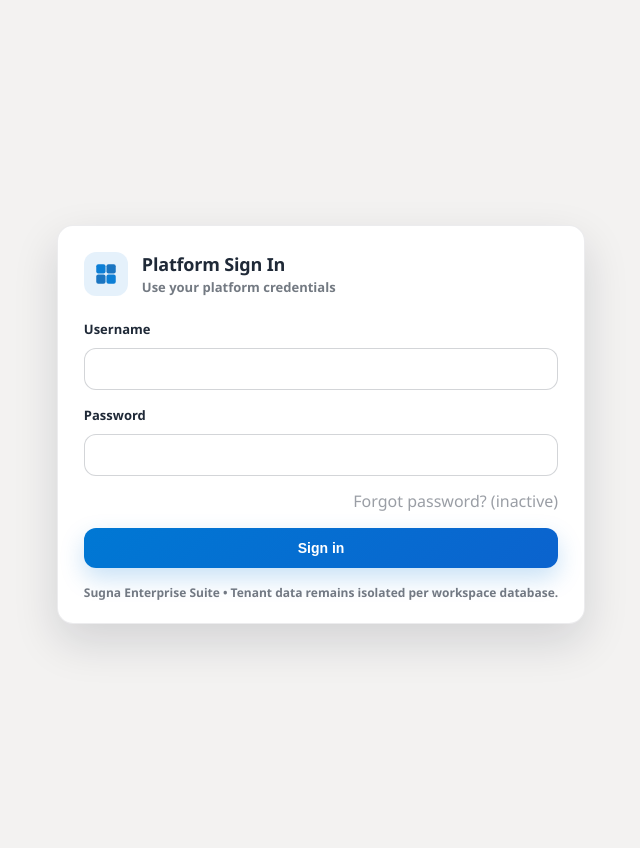
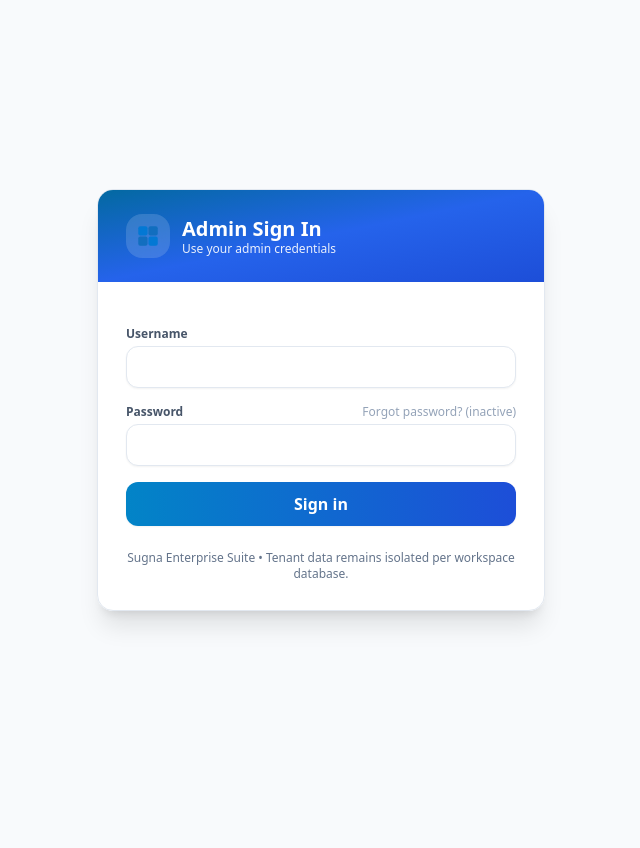
Before and after one commit to omaradad12/sugna-enterprise-suite, a Django app: page /admin/login/ in a window 1280 px wide. Shown: the whole page, without its empty margins (319-959 px from the left). After the commit the page ends 626 px from the top, so only its background shows below. Run offline with Django 4.2, Linux system fonts and the light colour scheme; parts of the project's set-up code (start-up, migrations or seed data) failed here and were passed over; some libraries are stand-ins or nearby versions.

Commit message:
your update

```diff
--- a/platform_dashboard/templates/platform_dashboard/platform_login.html
+++ b/platform_dashboard/templates/platform_dashboard/platform_login.html
@@ -5,14 +5,14 @@
     <meta charset="UTF-8">
     <title>Sugna Platform Login</title>
     <meta name="viewport" content="width=device-width, initial-scale=1.0">
-    <link rel="stylesheet" href="{% static 'css/platform_login.css' %}">
+    <script src="https://cdn.tailwindcss.com"></script>
   </head>
-  <body>
-    <div class="ps-login-page">
-      <main class="ps-login-right">
-        <div class="ps-login-card" role="region" aria-label="Platform sign in" style="max-width: 520px;">
-            <div class="ps-login-card-header">
-              <div class="ps-login-card-mark" aria-hidden="true">
+  <body class="min-h-screen bg-slate-50 flex items-center justify-center px-4 py-10">
+    <div class="w-full max-w-md">
+      <div class="bg-white/95 border border-slate-200 rounded-2xl shadow-xl overflow-hidden">
+        <div class="px-7 py-6 bg-gradient-to-br from-sky-700 via-blue-600 to-blue-700 text-white">
+          <div class="flex items-center gap-3">
+            <div class="w-11 h-11 rounded-2xl bg-white/15 backdrop-blur flex items-center justify-center" aria-hidden="true">
               <svg xmlns="http://www.w3.org/2000/svg" width="26" height="26" viewBox="0 0 28 28" fill="none">
                 <rect x="3.5" y="3.5" width="10" height="10" rx="2.2" fill="rgba(0,120,212,0.95)"/>
                 <rect x="14.5" y="3.5" width="10" height="10" rx="2.2" fill="rgba(16,110,190,0.95)"/>
@@ -21,21 +21,28 @@
               </svg>
             </div>
             <div>
-                <div class="ps-login-card-title">Platform Sign In</div>
-                <div class="ps-login-card-subtitle">Use your platform credentials</div>
+              <div class="text-xl font-semibold leading-tight">
+                {% if request.path == '/admin/login/' %}Admin Sign In{% else %}Platform Sign In{% endif %}
+              </div>
+              <div class="text-xs text-white/90 font-medium">
+                {% if request.path == '/admin/login/' %}Use your admin credentials{% else %}Use your platform credentials{% endif %}
+              </div>
+            </div>
           </div>
         </div>
 
+        <div class="p-7">
           {% if form.errors %}
-              <div class="ps-login-alert" role="alert">
+            <div class="mb-4 rounded-xl border border-rose-200 bg-rose-50 px-4 py-3 text-sm text-rose-700" role="alert">
               Invalid username or password.
             </div>
           {% endif %}
 
-            <form method="post" action="" class="ps-login-form">
+          <form method="post" action="" class="space-y-4">
             {% csrf_token %}
 
-              <label class="ps-login-label" for="id_username">Username</label>
+            <div>
+              <label class="block text-xs font-semibold text-slate-600 mb-1" for="id_username">Username</label>
               <input
                 id="id_username"
                 type="text"
@@ -43,33 +50,36 @@
                 value="{{ form.username.value|default_if_none:'' }}"
                 autocomplete="username"
                 required
-                class="ps-login-input"
+                class="w-full rounded-xl border border-slate-200 bg-white px-3 py-2.5 text-sm shadow-sm focus:border-sky-500 focus:ring-4 focus:ring-sky-200/50 outline-none"
               >
+            </div>
 
-              <label class="ps-login-label" for="id_password">Password</label>
+            <div>
+              <div class="flex items-center justify-between mb-1">
+                <label class="block text-xs font-semibold text-slate-600" for="id_password">Password</label>
+                <span class="text-xs text-slate-400 select-none cursor-not-allowed">Forgot password? (inactive)</span>
+              </div>
               <input
                 id="id_password"
                 type="password"
                 name="{{ form.password.html_name }}"
                 autocomplete="current-password"
                 required
-                class="ps-login-input"
+                class="w-full rounded-xl border border-slate-200 bg-white px-3 py-2.5 text-sm shadow-sm focus:border-sky-500 focus:ring-4 focus:ring-sky-200/50 outline-none"
               >
-
-              <div class="ps-login-forgot">
-                <span style="color: rgba(31, 41, 55, 0.45); cursor: not-allowed; text-decoration: none;">
-                  Forgot password? (inactive)
-                </span>
             </div>
 
-              <button type="submit" class="ps-login-button">Sign in</button>
+            <button type="submit"
+              class="w-full inline-flex items-center justify-center rounded-xl bg-gradient-to-r from-sky-600 to-blue-700 px-4 py-2.5 text-white font-semibold shadow-sm hover:brightness-105 focus:ring-4 focus:ring-sky-200/50 transition">
+              Sign in
+            </button>
           </form>
 
-            <div class="ps-login-footnote">
+          <div class="mt-6 text-center text-xs text-slate-500 font-medium">
             Sugna Enterprise Suite • Tenant data remains isolated per workspace database.
           </div>
         </div>
-      </main>
+      </div>
     </div>
   </body>
 </html>
```
Lines whose indentation alone changed are shown as unchanged.
